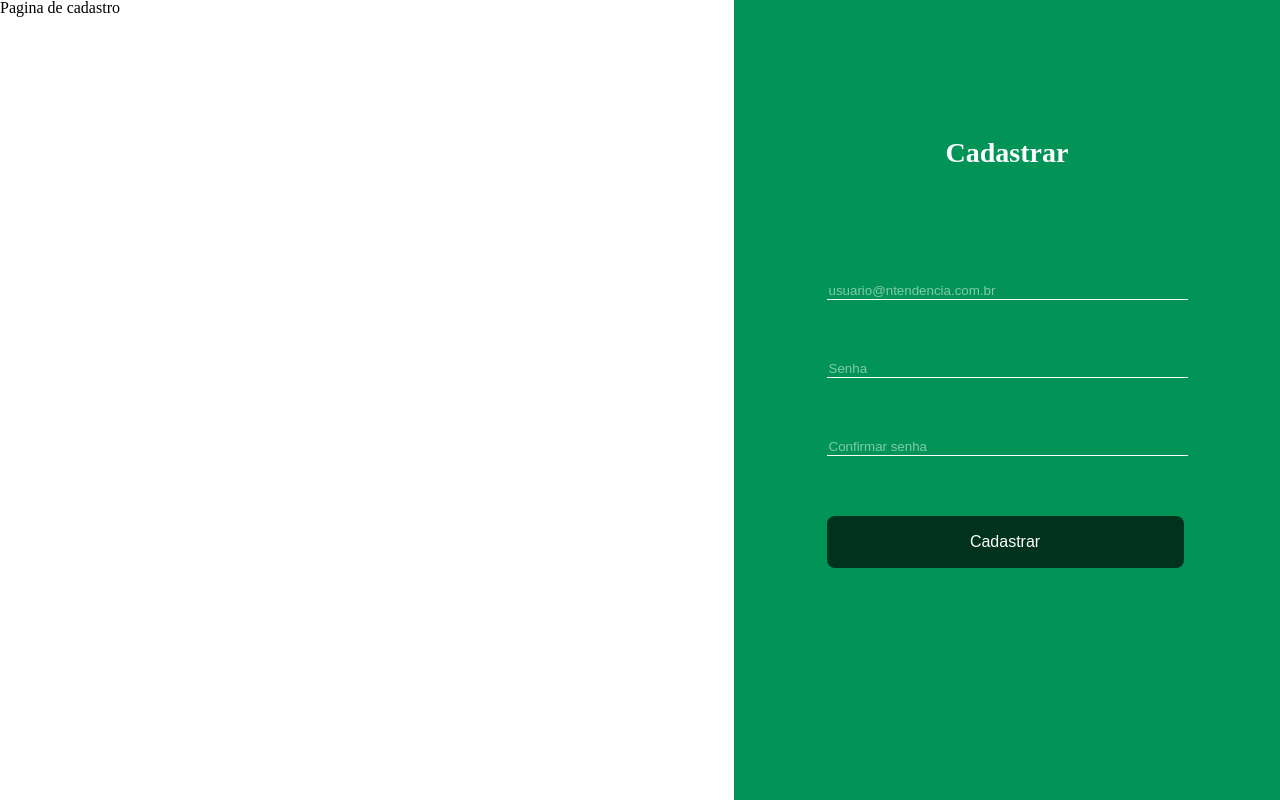
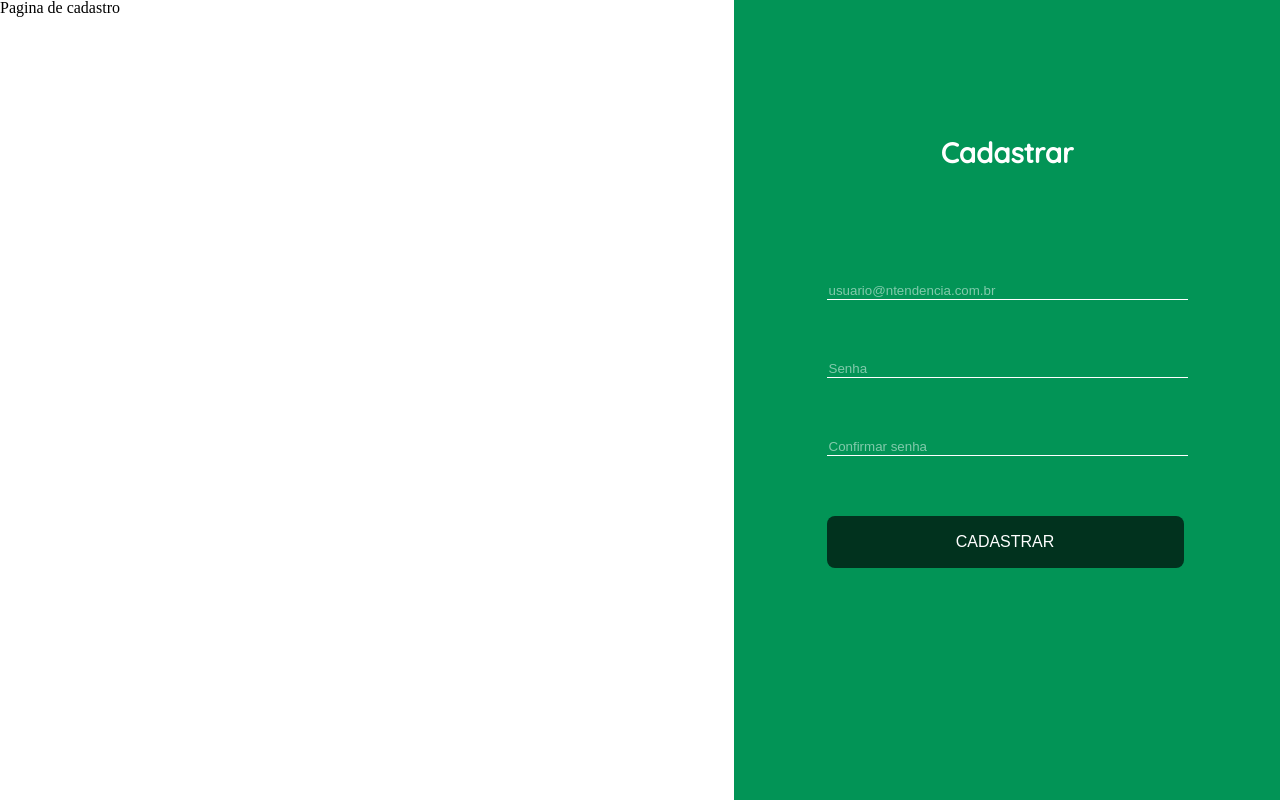
Before and after one commit to MatheusAraripe/desafio-anova, a React (Vite) app: page /signup in a window 1280 px wide. Built offline with nearby package versions, Linux system fonts and the light colour scheme.

Commit message:
fix: consertando a fonte do formulário de login

```diff
--- a/src/components/LoginForm.jsx
+++ b/src/components/LoginForm.jsx
@@ -54,7 +54,7 @@ const LoginForm = () => {
             error={errors.password?.message}
           />
 
-          <Button button = "Entrar" />
+          <Button button = "ENTRAR" />
         </form>
         <Link to="/signup" className="link-login">Cadastrar</Link>
       </div>
--- a/src/components/SignUpForm.jsx
+++ b/src/components/SignUpForm.jsx
@@ -74,7 +74,7 @@ const SignUpForm = () => {
             error = {errors.confirmPassword?.message}
             />
 
-            <Button button = "Cadastrar" />
+            <Button button = "CADASTRAR" />
         </form>
     </div>
   )
--- a/src/pages/LoginPage/loginPage.scss
+++ b/src/pages/LoginPage/loginPage.scss
@@ -20,6 +20,7 @@
     height: 35px;
     right: 0px;
     top: 135px;
+    font-family: $font;
 
     @include mixins.h2-typography;
 
```
